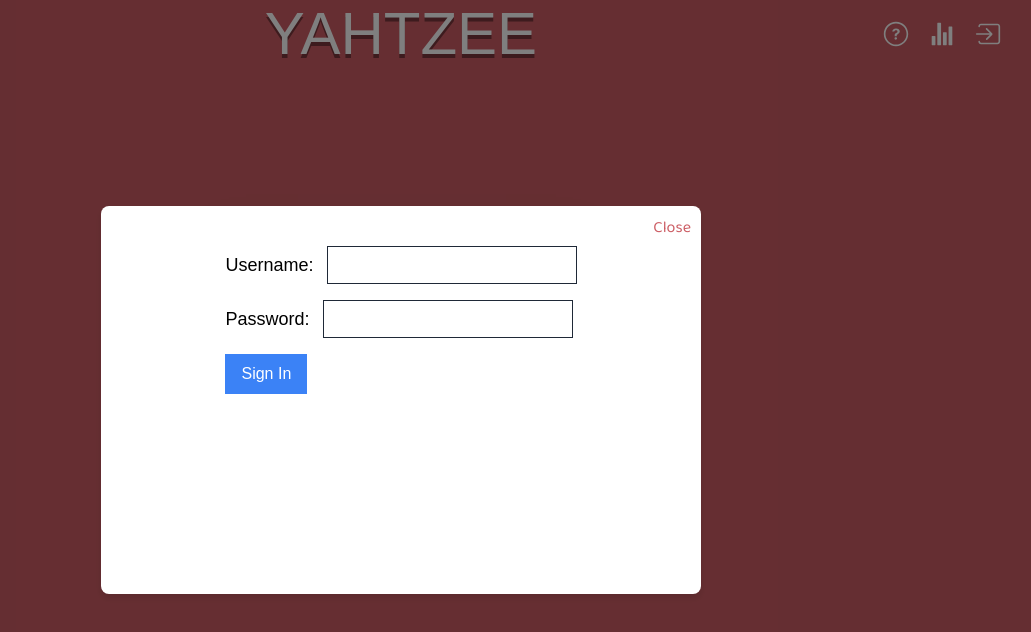
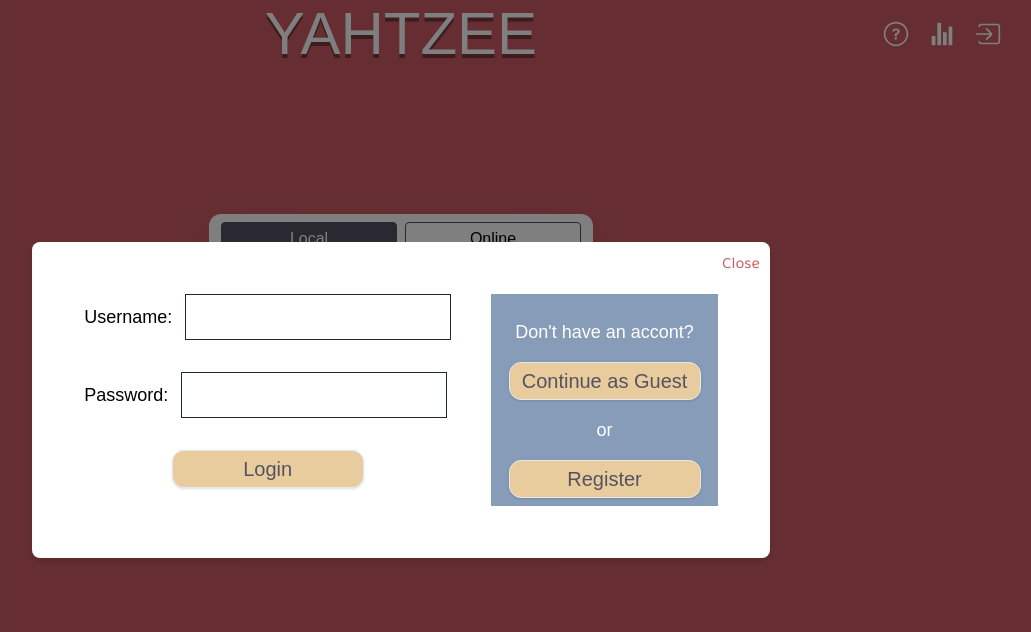
Before and after one commit to aayushb03/yahtzee, a Next.js app: page / in a window 1280 px wide. Shown: the top 632 px of the page, without its empty margins (239-1270 px from the left). Built offline with nearby package versions, Linux system fonts and the light colour scheme; a web font is replaced by a local one.

Commit message:
almost done with front end

```diff
--- a/src/app/components/credentialsForm.tsx
+++ b/src/app/components/credentialsForm.tsx
@@ -1,7 +1,7 @@
 "use client"
 
 import {signIn} from "next-auth/react"
-import {useState} from "react"
+import {useEffect, useState} from "react"
 
 
 type CredentialsFormProps = {
@@ -10,6 +10,15 @@
 
 const CredentialsForm = ({csrfToken}: CredentialsFormProps) => {
     const [error, setError] = useState("")
+    const [userName, setUsername] = useState("")
+    const [password, setPassword] = useState("")
+    const [buttonShow, setButtonShow] = useState(false)
+
+    useEffect(() => {
+        setButtonShow(!(userName.length > 0 && password.length > 0));
+        console.log(userName)
+        console.log(password)
+      }, [userName, password]);
 
     const handleSubmit = async (e: React.FormEvent<HTMLFormElement>) => {
         e.preventDefault();
@@ -31,34 +40,52 @@
     }
 
     return(
-        <div className="flex h-full w-full justify-center items-center mb-40">
-                <div className="flex justify-around">
-                    <form onSubmit={handleSubmit} className="flex flex-col">
-                        <div className="mb-4">
+        <div className="flex h-full w-full justify-left items-left">
+                <div className="flex justify-between w-full m-3">
+                    <form onSubmit={handleSubmit} className="flex flex-col items-left">
+                        <div className="mb-8">
                             <label htmlFor="username" className="mr-2 text-lg">Username: </label>
                             <input
                             type="text"
                             id="username"
                             name="username"
-                            className="border border-gray-800 px-2 py-1 text-lg"
+                            className="border border-gray-800 px-4 py-2 text-lg"
+                            value={userName}
+                            onChange={(e) => setUsername(e.target.value)}
                             />
                         </div>
-                        <div className="mb-4">
+                        <div className="mb-8">
                             <label htmlFor="password" className="mr-2 text-lg">Password: </label>
                             <input
                             type="password"
                             id="password"
                             name="password"
-                            className="border border-gray-800 px-2 py-1 text-lg"
+                            className="border border-gray-800 px-4 py-2 text-lg"
+                            value={password}
+                            onChange={(e) => setPassword(e.target.value)}
                             />
                         </div>
-                        <div>
+                        <div className="text-center">
                             {error && <div style={{ color: "red", fontSize: "1.5rem" }}>{error}</div>}
-                            <button type="submit" className="bg-blue-500 text-white px-4 py-2 mx-auto">
-                            Sign In
+                            <button disabled={buttonShow} type="submit" className="bg-app-yellow text-app-gray text-xl px-2 py-1 rounded-xl mx-1 w-48 border transition hover:scale-105 shadow">
+                                Login
                             </button>
                         </div>
                     </form>
+                    <div className="flex flex-col ml-10" style={{background: '#879CB9'}}>
+                        <div className="flex flex-col m-2 ">
+                            <div className="text-center text-white">
+                                <p className="m-4 text-lg">Don't have an accont?</p>
+                                <button className="bg-app-yellow text-app-gray text-xl px-2 py-1 rounded-xl mx-1 w-48 border transition hover:scale-105 shadow">
+                                    Continue as Guest
+                                </button>
+                                <p className="m-4 text-lg"> or </p>
+                                <button className="bg-app-yellow text-app-gray text-xl px-2 py-1 rounded-xl mx-1 w-48 border transition hover:scale-105 shadow">
+                                    Register
+                                </button>
+                            </div>
+                        </div>
+                    </div>
                 </div>
         </div>
 
```
